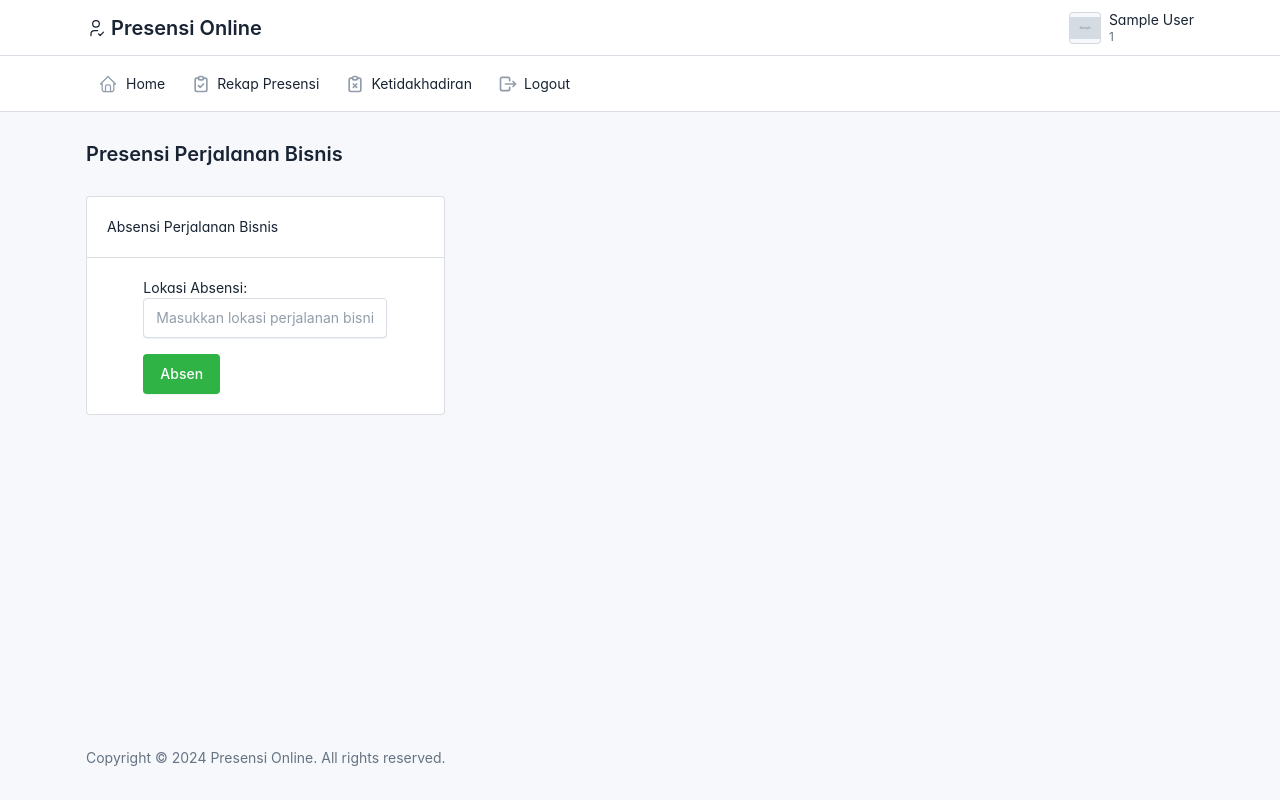
After one commit to AdhaNoer4/presensi, a PHP site: page /presensi/pegawai/presensi/absen_perjalanan.php in a window 1280 px wide. The commit adds this page. Run offline with PHP 8.4, Linux system fonts and the light colour scheme; the visitor is signed in with stand-in values (Sample User, id 1); tables that the repository leaves empty or names only in its code hold one stand-in row (values such as "Sample post"); grey boxes marked "Sample" are stand-in pictures; some libraries are stand-ins or nearby versions; some web fonts are replaced.

Commit message:
feat : Add feature absensi for perjalanan bisnis

```diff
--- /dev/null
+++ b/pegawai/presensi/absen_perjalanan.php
@@ -0,0 +1,73 @@
+<?php
+ob_start();
+session_start();
+if (!isset($_SESSION["login"])) {
+    header("Location: ../../auth/login.php?pesan=belum_login");
+} else if ($_SESSION["role"] !== "pegawai") {
+    header("Location: ../../auth/login.php?pesan=tolak_akses");
+}
+// Koneksi ke database
+include '../../config.php'; // Ubah sesuai lokasi file koneksi Anda
+$judul = 'Presensi Perjalanan Bisnis';
+include('../layouts/header.php');
+date_default_timezone_set('Asia/Jakarta');
+// Cek apakah tombol absen diklik
+if (isset($_POST['absen'])) {
+    // Ambil data dari form dan session
+    $id_pegawai = $_SESSION['id']; // Pastikan session menyimpan id_pegawai
+    $lokasi_absensi = isset($_POST['lokasi_absensi']) ? $_POST['lokasi_absensi'] : '';
+    $tanggal_masuk = date('Y-m-d H:i:s'); // Ambil waktu saat ini
+    $jam_masuk = date('H:i:s');
+    $jenis_absensi = 'Perjalanan Bisnis'; // Jenis absensi
+
+    // Query untuk memasukkan data ke tabel presensi
+    $query = "INSERT INTO presensi (id_pegawai, tanggal_masuk, jam_masuk, lokasi_absensi, jenis_absensi)
+              VALUES ('$id_pegawai', '$tanggal_masuk','$jam_masuk', '$lokasi_absensi', '$jenis_absensi')";
+
+    if ($connection->query($query) === TRUE) {
+        $_SESSION['berhasil'] = "Absensi perjalanan bisnis berhasil!";
+        header("Location: ../home/home.php");
+        exit;
+    } else {
+        echo "Error: " . $query . "<br>" . $connection->error;
+    }
+}
+?>
+
+<div class="page-body">
+    <div class="container-xl">
+        <div class="row">
+            <div class="col-md-4">
+                <div class="card">
+                    <div class="card-header">Absensi Perjalanan Bisnis</div>
+                    <div class="card-body d-flex flex-column justify-content-center align-items-center">
+                        <form method="POST" action="absen_perjalanan.php">
+                            <!-- Input manual lokasi -->
+                            <div class="mb-3">
+                                <label for="lokasi_absensi">Lokasi Absensi:</label>
+                                <input type="text" class="form-control" name="lokasi_absensi" id="lokasi_absensi" placeholder="Masukkan lokasi perjalanan bisnis" required>
+                            </div>
+
+                            <!-- Tombol absen -->
+                            <button type="submit" name="absen" class="btn btn-success">Absen</button>
+                        </form>
+                    </div>
+                </div>
+            </div>
+        </div>
+    </div>
+</div>
+
+
+
+<script>
+    document.querySelector('form').addEventListener('submit', function(event) {
+        const lokasi = document.getElementById('lokasi_absensi').value.trim();
+        if (!lokasi) {
+            alert('Harap isi lokasi perjalanan bisnis!');
+            event.preventDefault(); // Hentikan pengiriman form jika kosong
+        }
+    });
+</script>
+
+<?php include('../layouts/footer.php') ?>
```
Also changed, not shown: pegawai/home/home.php (+17 -10 lines), pegawai/presensi/absen_perjalanan_keluar.php (added, +70 -0 lines), assets/img/foto_pegawai/Basement (1).png (added), pegawai/presensi/foto/keluar_2025-01-08_101849.png (added), pegawai/presensi/foto/masuk_2025-01-08_101837.png (added).
